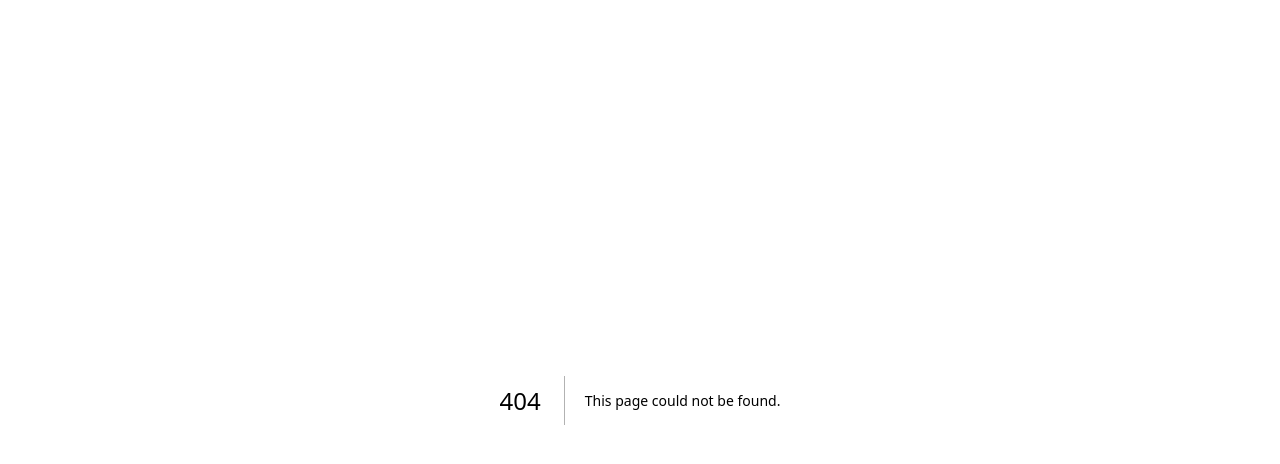
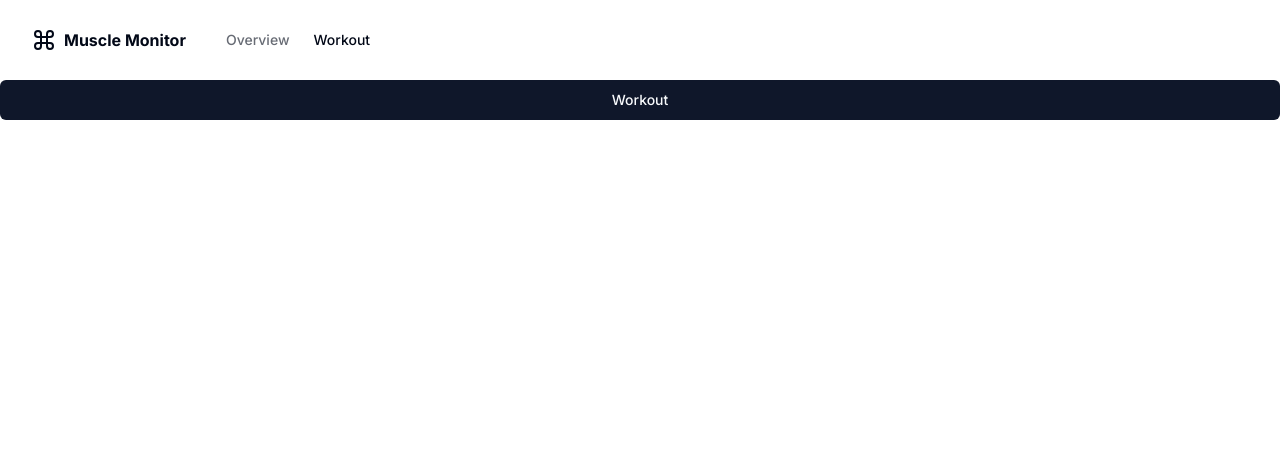
Before and after one commit to iEnergyy/muscle-monitor, a Next.js app: page /workout in a window 1280 px wide. Before the commit this address had no page. Shown: the top 464 px of the page. Built offline with nearby package versions, Linux system fonts and the light colour scheme.

Commit message:
feat: add navbar (#1)

```diff
--- /dev/null
+++ b/app/overview/page.tsx
@@ -0,0 +1,20 @@
+import { MainNav } from "@/components/main-nav"
+import { Button } from "@/components/ui/button"
+import { baseNavConfig } from "@/config/base-nav"
+
+export const metadata = {
+    title: "Overview",
+}
+
+export default function OverviewPage() {
+    return (
+        <div className="flex min-h-screen flex-col">
+            <header className="container z-40 bg-background">
+                <div className="flex h-20 items-center justify-between py-6">
+                    <MainNav items={baseNavConfig.mainNav} />
+                </div>
+            </header>
+            <Button>Overview</Button>
+        </div>
+    )
+}
--- a/app/page.tsx
+++ b/app/page.tsx
@@ -1,8 +1,16 @@
+import { MainNav } from '@/components/main-nav'
 import { Button } from '@/components/ui/button'
+import { baseNavConfig } from '@/config/base-nav'
 import Image from 'next/image'
 
 export default function Home() {
   return (
+    <div className="flex min-h-screen flex-col">
+      <header className="container z-40 bg-background">
+        <div className="flex h-20 items-center justify-between py-6">
+          <MainNav items={baseNavConfig.mainNav} />
+        </div>
+      </header>
       <main className="flex min-h-screen flex-col items-center justify-between p-24">
         <div className="z-10 max-w-5xl w-full items-center justify-between font-mono text-sm lg:flex">
           <p className="fixed left-0 top-0 flex w-full justify-center border-b border-gray-300 bg-gradient-to-b from-zinc-200 pb-6 pt-8 backdrop-blur-2xl dark:border-neutral-800 dark:bg-zinc-800/30 dark:from-inherit lg:static lg:w-auto  lg:rounded-xl lg:border lg:bg-gray-200 lg:p-4 lg:dark:bg-zinc-800/30">
@@ -111,5 +119,6 @@ export default function Home() {
           </a>
         </div>
       </main>
+    </div>
   )
 }
--- /dev/null
+++ b/app/workout/page.tsx
@@ -0,0 +1,20 @@
+import { MainNav } from "@/components/main-nav"
+import { Button } from "@/components/ui/button"
+import { baseNavConfig } from "@/config/base-nav"
+
+export const metadata = {
+    title: "Workout",
+}
+
+export default function WorkoutPage() {
+    return (
+        <div className="flex min-h-screen flex-col">
+            <header className="container z-40 bg-background">
+                <div className="flex h-20 items-center justify-between py-6">
+                    <MainNav items={baseNavConfig.mainNav} />
+                </div>
+            </header>
+            <Button>Workout</Button>
+        </div>
+    )
+}
--- /dev/null
+++ b/components/icons.tsx
@@ -0,0 +1,8 @@
+import { Command, LucideIcon, X } from "lucide-react";
+
+export type Icon = LucideIcon;
+
+export const Icons = {
+    logo: Command,
+    close: X,
+}
--- /dev/null
+++ b/components/main-nav.tsx
@@ -0,0 +1,60 @@
+"use client"
+
+import * as React from "react"
+import Link from "next/link"
+import { useSelectedLayoutSegment } from "next/navigation"
+import { MainNavItem } from "@/types"
+import { siteConfig } from "@/config/site"
+import { Icons } from "@/components/icons"
+import { cn } from "@/lib/utils"
+import { MobileNav } from "@/components/mobile-nav"
+
+interface MainNavProps {
+  items?: MainNavItem[]
+  children?: React.ReactNode
+}
+
+export function MainNav({ items, children }: MainNavProps) {
+  const segment = useSelectedLayoutSegment()
+  const [showMobileMenu, setShowMobileMenu] = React.useState<boolean>(false)
+
+  return (
+    <div className="flex gap-6 md:gap-10">
+      <Link href="/" className="hidden items-center space-x-2 md:flex">
+        <Icons.logo />
+        <span className="hidden font-bold sm:inline-block">
+          {siteConfig.name}
+        </span>
+      </Link>
+      {items?.length ? (
+        <nav className="hidden gap-6 md:flex">
+          {items?.map((item, index) => (
+            <Link
+              key={index}
+              href={item.disabled ? "#" : item.href}
+              className={cn(
+                "flex items-center text-lg font-medium transition-colors hover:text-foreground/80 sm:text-sm",
+                item.href.startsWith(`/${segment}`)
+                  ? "text-foreground"
+                  : "text-foreground/60",
+                item.disabled && "cursor-not-allowed opacity-80"
+              )}
+            >
+              {item.title}
+            </Link>
+          ))}
+        </nav>
+      ) : null}
+      <button
+        className="flex items-center space-x-2 md:hidden"
+        onClick={() => setShowMobileMenu(!showMobileMenu)}
+      >
+        {showMobileMenu ? <Icons.close /> : <Icons.logo />}
+        <span className="font-bold">Menu</span>
+      </button>
+      {showMobileMenu && items && (
+        <MobileNav items={items}>{children}</MobileNav>
+      )}
+    </div>
+  )
+}
--- /dev/null
+++ b/components/mobile-nav.tsx
@@ -0,0 +1,47 @@
+import * as React from "react"
+import Link from "next/link"
+
+import { MainNavItem } from "@/types"
+import { siteConfig } from "@/config/site"
+import { cn } from "@/lib/utils"
+import { useLockBody } from "@/hooks/use-lock-body"
+import { Icons } from "@/components/icons"
+
+interface MobileNavProps {
+    items: MainNavItem[]
+    children?: React.ReactNode
+}
+
+export function MobileNav({ items, children }: MobileNavProps) {
+    useLockBody()
+
+    return (
+        <div
+            className={cn(
+                "fixed inset-0 top-16 z-50 grid h-[calc(100vh-4rem)] grid-flow-row auto-rows-max overflow-auto p-6 pb-32 shadow-md animate-in slide-in-from-bottom-80 md:hidden"
+            )}
+        >
+            <div className="relative z-20 grid gap-6 rounded-md bg-popover p-4 text-popover-foreground shadow-md">
+                <Link href="/" className="flex items-center space-x-2">
+                    <Icons.logo />
+                    <span className="font-bold">{siteConfig.name}</span>
+                </Link>
+                <nav className="grid grid-flow-row auto-rows-max text-sm">
+                    {items.map((item, index) => (
+                        <Link
+                            key={index}
+                            href={item.disabled ? "#" : item.href}
+                            className={cn(
+                                "flex w-full items-center rounded-md p-2 text-sm font-medium hover:underline",
+                                item.disabled && "cursor-not-allowed opacity-60"
+                            )}
+                        >
+                            {item.title}
+                        </Link>
+                    ))}
+                </nav>
+                {children}
+            </div>
+        </div>
+    )
+}
--- /dev/null
+++ b/config/base-nav.ts
@@ -0,0 +1,14 @@
+import { BaseNavConfig } from "@/types";
+
+export const baseNavConfig: BaseNavConfig = {
+    mainNav: [
+        {
+            title: "Overview",
+            href:"/overview"
+        },
+        {
+            title: "Workout",
+            href: "/workout"
+        }
+    ]
+}
--- /dev/null
+++ b/config/site.ts
@@ -0,0 +1,13 @@
+import { SiteConfig } from "../types"
+
+export const siteConfig: SiteConfig = {
+  name: "Muscle Monitor",
+  description:
+    "An open source application built to learn Next.js and creating a cool fitness app.",
+  url: "https://havent.deployed.anything.io",
+  ogImage: "https://havent.deployed.anything.io/og.jpg",
+  links: {
+    twitter: "https://twitter.com/maiguelll",
+    github: "https://github.com/iEnergyy/muscle-monitor",
+  },
+}
--- /dev/null
+++ b/hooks/use-lock-body.ts
@@ -0,0 +1,12 @@
+import * as React from "react"
+
+// @see https://usehooks.com/useLockBodyScroll.
+export function useLockBody() {
+    React.useLayoutEffect((): (() => void) => {
+        const originalStyle: string = window.getComputedStyle(
+            document.body
+        ).overflow
+        document.body.style.overflow = "hidden"
+        return () => (document.body.style.overflow = originalStyle)
+    }, [])
+}
```
Also changed, not shown: types/index.d.ts (added, +38 -0 lines). Lines whose indentation alone changed are shown as unchanged.
